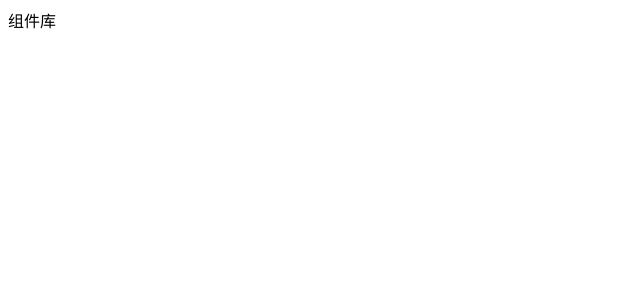
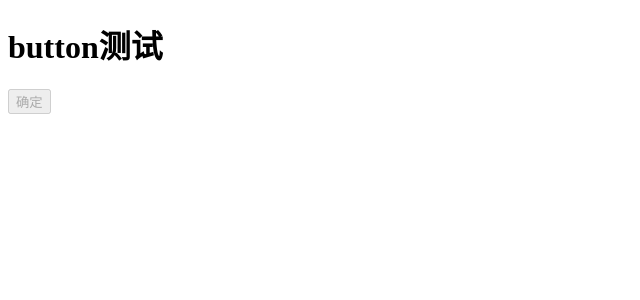
Before and after one commit to wangxiaochaocccc/sky-design-vue, a Vue app: page / in a window 1280 px wide. Shown: the top 300 px of the page, without its empty margins (0-640 px from the left). Built offline with nearby package versions, Linux system fonts and the light colour scheme.

Commit message:
feat:button组件类型定义

```diff
--- a/src/App.vue
+++ b/src/App.vue
@@ -1,3 +1,9 @@
 <template>
- <div>组件库</div>
+ <div>
+  <h1>button测试</h1>
+  <sky-button disabled type="primary">确定</sky-button>
+ </div>
 </template>
+<script setup lang="ts">
+import SkyButton from './components/button/Button.vue'
+</script>
--- /dev/null
+++ b/src/components/button/Button.vue
@@ -0,0 +1,27 @@
+<template>
+    <button
+      class="sky-button"
+      :class="{
+        [`sky-button--${type}`]:type,
+        [`sky-button--${size}`]:size,
+        'is-circle':circle,
+        'is-plain':plain,
+        'is-rounded':rounded,
+        'is-disabled':disabled
+      }"
+      :disabled="disabled"
+    >
+      <span>
+        <slot/>
+      </span>
+    </button>
+</template>
+
+<script setup lang="ts">
+import type { ButtonProps } from './types'
+
+defineProps<ButtonProps>()
+</script>
+<style scoped>
+
+</style>
--- /dev/null
+++ b/src/components/button/types.ts
@@ -0,0 +1,11 @@
+export type ButtonType = 'primary' | 'info' | 'warning' | 'danger' | 'success'
+export type ButtonSize = 'small' | 'large'
+
+export interface ButtonProps {
+  type ?: ButtonType,
+  size?: ButtonSize,
+  rounded?: boolean,
+  disabled?: boolean,
+  plain?: boolean,
+  circle?: boolean,
+}
```
Also changed, not shown: .eslintrc.cjs.
